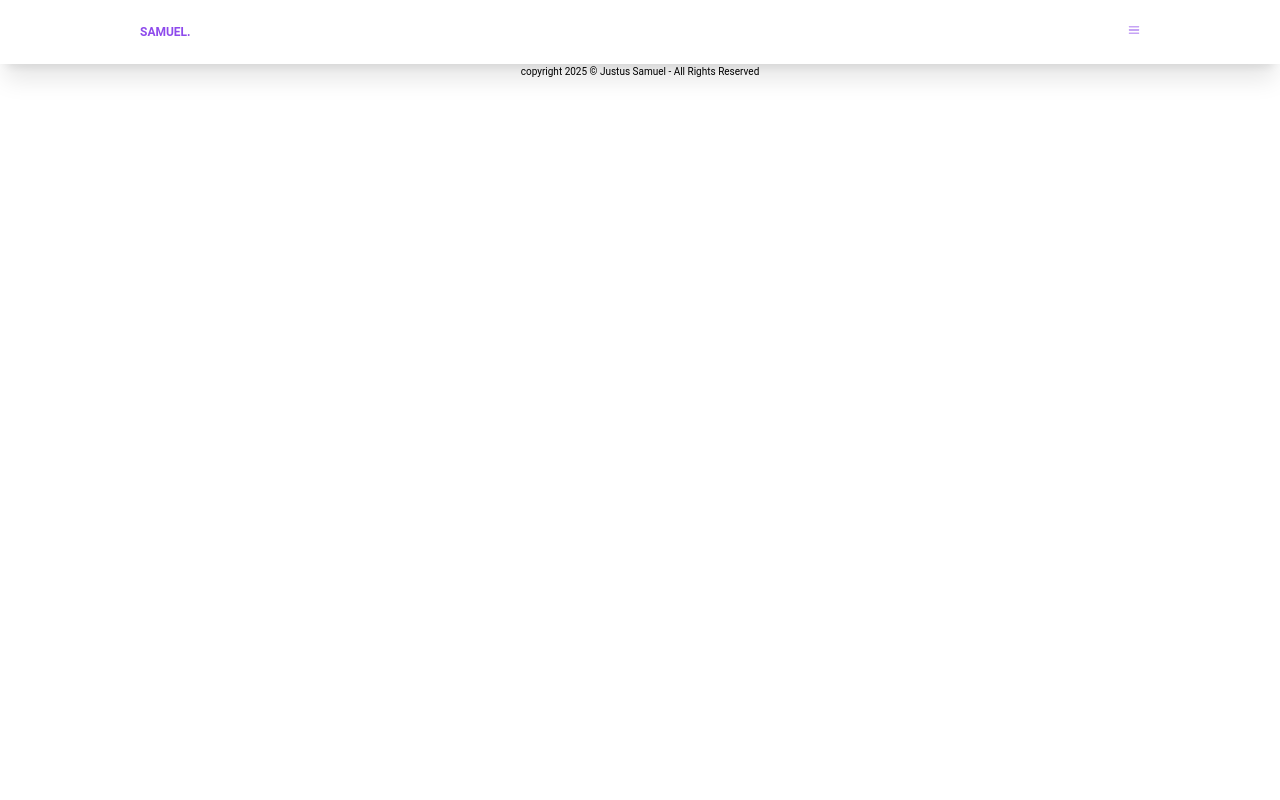
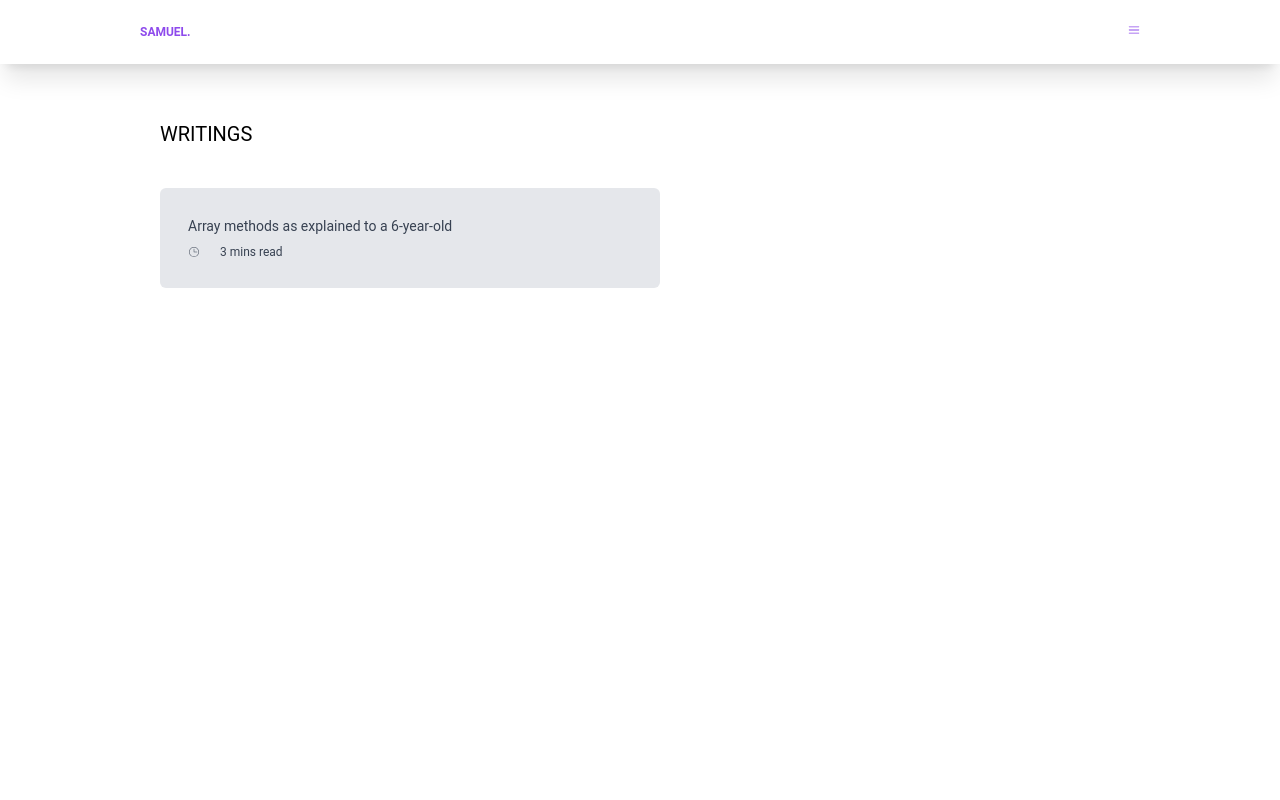
Before and after one commit to samueljustus/Portfolio-Website, a React (Vite) app: page /blogs in a window 1280 px wide. Shown: the top 800 px of the page. Built offline with nearby package versions, Linux system fonts and the light colour scheme.

Commit message:
built blog page

```diff
--- a/src/component/Menu.jsx
+++ b/src/component/Menu.jsx
@@ -102,8 +102,8 @@ const Menu = ({ closeMenu }) => {
       <motion.div
         initial={{
           height: 0,
-          borderBottomLeftRadius: "2rem",
-          borderBottomRightRadius: "2rem",
+          borderBottomLeftRadius: "1rem",
+          borderBottomRightRadius: "1rem",
         }}
         animate={{
           height: "100%",
@@ -116,8 +116,8 @@ const Menu = ({ closeMenu }) => {
         }}
         exit={{
           height: 0,
-          borderBottomLeftRadius: "2rem",
-          borderBottomRightRadius: "2rem",
+          borderBottomLeftRadius: "1rem",
+          borderBottomRightRadius: "`1rem",
         }}
         className="absolute top-0 left-0 w-full bg-[#E5E7EB] z-10"
       />
--- /dev/null
+++ b/src/page/BlogData.jsx
@@ -0,0 +1,10 @@
+import React from "react";
+
+export const blogData = [
+  {
+    id: 0,
+    topic: "Array methods as explained to a 6-year-old",
+    time: "3 mins read",
+    link: ''
+  },
+]
--- a/src/page/BlogPage.jsx
+++ b/src/page/BlogPage.jsx
@@ -1,7 +1,30 @@
-import React from 'react'
-
+import React from "react";
+import { blogData } from "./BlogData";
+import { CiClock2 } from "react-icons/ci";
 export default function BlogPage() {
   return (
-    <div>BlogPage</div>
-  )
+    <div className="mt-25 p-5">
+      <h1 className="mb-10 text-xl mb-8 font-Nunito uppercase">writings</h1>
+      <div className="grid grid-flow-col grid-rows-5 gap-4 max-w-[500px]">
+        {/* remove max width to scale */}
+        {blogData.map((blog) => {
+          return <BlogCard blog={blog} />;
+        })}
+      </div>
+    </div>
+  );
 }
+
+const BlogCard = ({ blog }) => {
+  return (
+    <a href={blog.link}>
+      <div className="p-7 font-Nunito bg-[#E5E7EB] rounded-md text-[#374151] mb-5">
+        <p className="text-sm">{blog.topic}</p>
+        <div className="flex gap-5 items-center mt-2 text-xs">
+          <CiClock2 />
+          {blog.time}
+        </div>
+      </div>
+    </a>
+  );
+};
```
